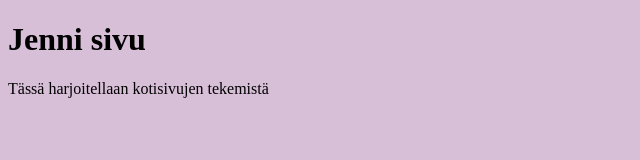
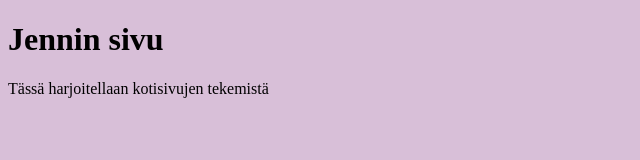
Before and after one commit to Jennimer/jeme2, a plain HTML site: page index.html in a window 1280 px wide. Shown: the full height of the page, 0-640 px from the left. Drawn offline with Linux system fonts and the light colour scheme; files that its build step writes are made by us from their sources.

Commit message:
Update index.html

```diff
--- a/index.html
+++ b/index.html
@@ -6,7 +6,7 @@
 	    <title>ekat sivut</title>
     </head>
 <body>
-	<h1 id="keskus"> Jenni sivu</h1>
+	<h1 id="keskus"> Jennin sivu</h1>
 	<p id="teksti">Tässä harjoitellaan kotisivujen tekemistä</p>
 
 </body>
```
